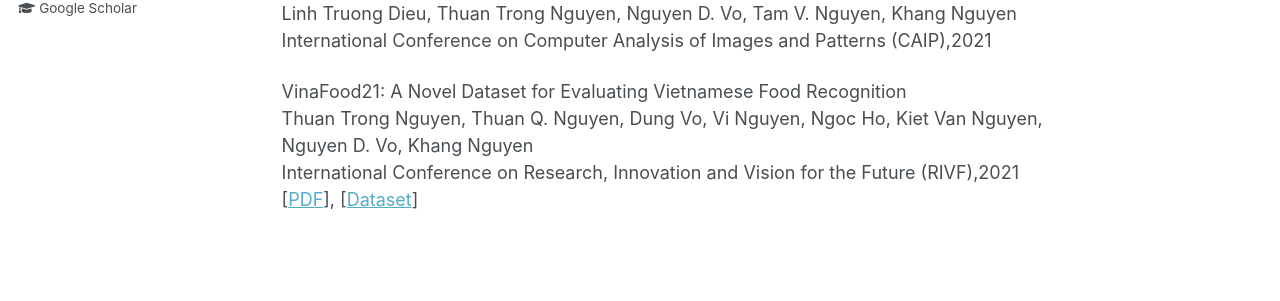
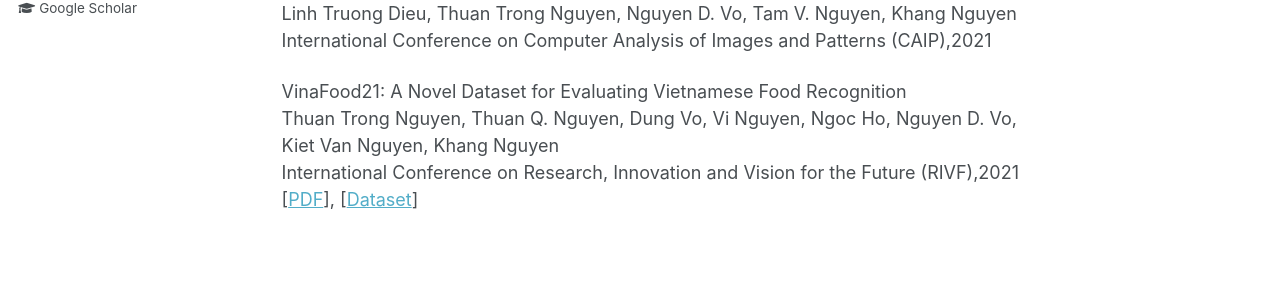
Before and after one commit to trongthuan205/trongthuan205.github.io, a Jekyll site: the page built from _pages/about.md, in a window 1280 px wide and 1022 px high. Shown: the part 597-898 px from the top of the window. Built offline with Jekyll 4.4.1, drawn with Linux system fonts in a browser that asks for light colours.

Commit message:
update profile

```diff
--- a/_pages/about.md
+++ b/_pages/about.md
@@ -32,7 +32,7 @@ International Conference on Computer Analysis of Images and Patterns (CAIP),2021
 [[Dataset](https://github.com/nguyenvd-uit/uit-together-dataset/blob/main/VinaFood21.md)]<br/> -->
 
 VinaFood21:  A Novel Dataset for Evaluating Vietnamese Food Recognition<br/>
-Thuan Trong Nguyen, Thuan Q. Nguyen, Dung Vo, Vi Nguyen, Ngoc Ho, Kiet Van Nguyen, Nguyen D. Vo, Khang Nguyen<br/>
+Thuan Trong Nguyen, Thuan Q. Nguyen, Dung Vo, Vi Nguyen, Ngoc Ho, Nguyen D. Vo, Kiet Van Nguyen, Khang Nguyen<br/>
 International Conference on Research, Innovation and Vision for the Future (RIVF),2021<br/>
 [[PDF](https://www.researchgate.net/publication/352900778_VinaFood21_A_Novel_Dataset_for_Evaluating_Vietnamese_Food_Recognition)],
 [[Dataset](https://github.com/nguyenvd-uit/uit-together-dataset/blob/main/VinaFood21.md)]<br/>
```
